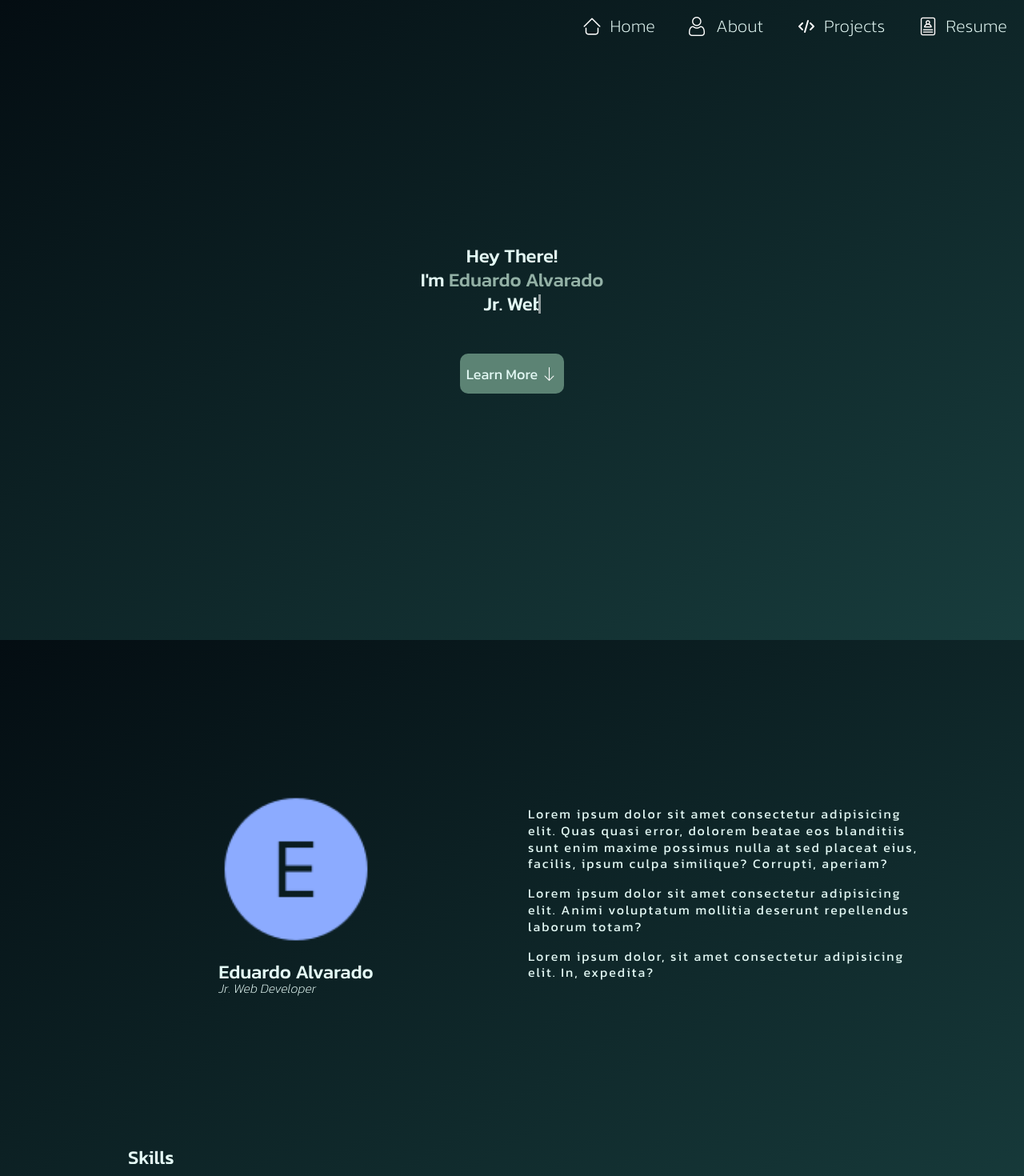
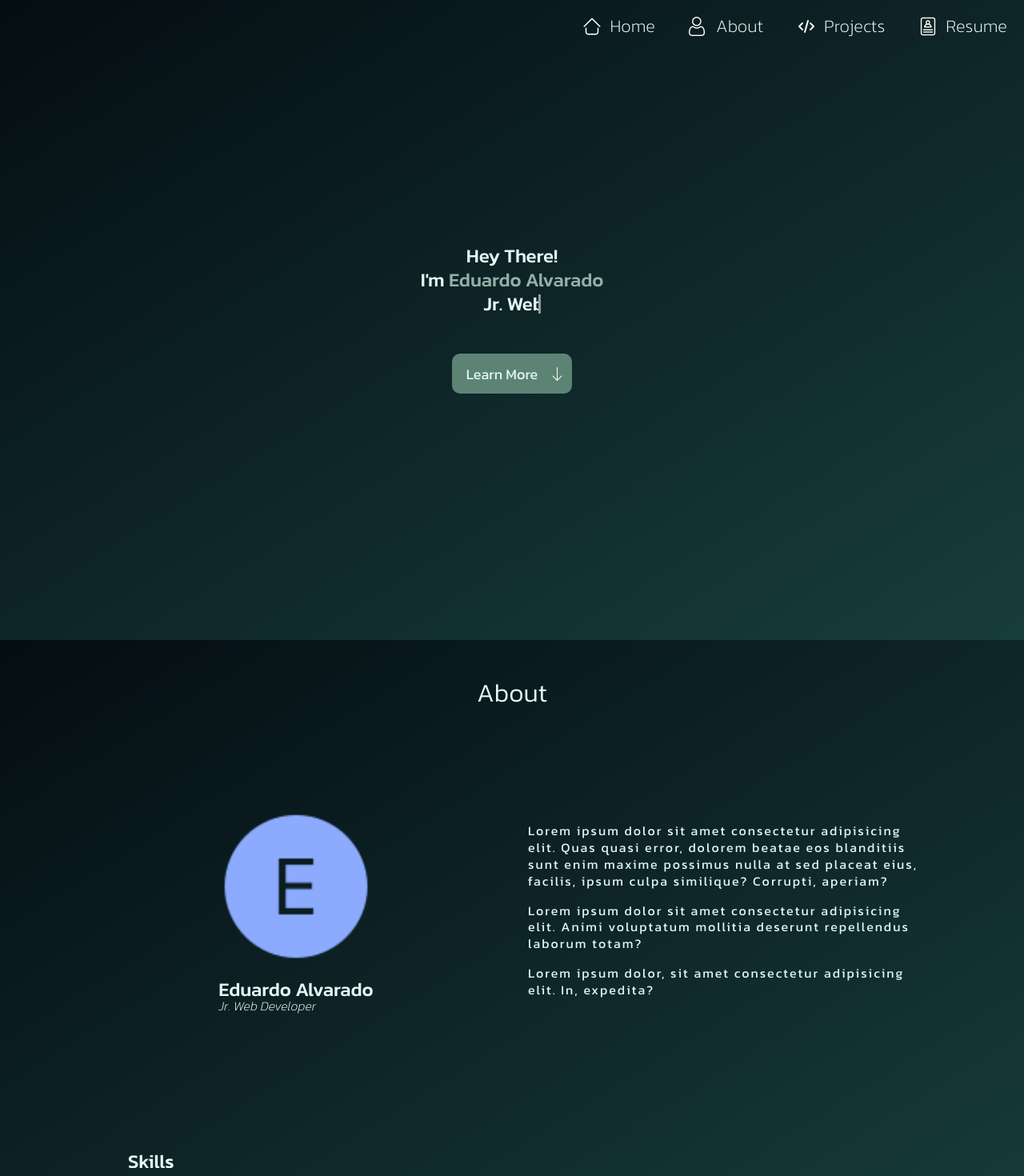
Before and after one commit to ealvara6/portfolio, a React (Vite) app: page / in a window 1280 px wide. Shown: the top 1470 px of the page at 80% size. Built offline with nearby package versions, Linux system fonts and the light colour scheme.

Commit message:
Add section headers

```diff
--- a/src/components/About/About.styles.tsx
+++ b/src/components/About/About.styles.tsx
@@ -9,18 +9,24 @@ export const StyledAbout = styled.div<{ $mobile: boolean }>`
   align-items: center;
   justify-items: center;
   grid-template-columns: 1fr 1fr;
-  grid-template-rows: 2fr 1fr;
+  grid-template-rows: min-content 2fr 1fr;
   height: 100vh;
+
 
   :last-child {
     grid-column: 1 / -1;
-    grid-row: 2;
+    grid-row: 3;
   }
+  `;
+
+export const Header = styled.div`
+  grid-column: 1 / -1;
+  grid-row: 1;
 `;
 
 export const StyledSection = styled.div`
   grid-column: 2;
-  grid-row: 1;
+  grid-row: 2;
   max-width: 500px;
   margin: 0px 20px;
 `;
@@ -30,5 +36,5 @@ export const StyledAvatar = styled.div`
   flex-direction: column;
   gap: 20px;
   grid-column: 1;
-  grid-row: 1;
+  grid-row: 2;
 `;
--- a/src/components/About/About.tsx
+++ b/src/components/About/About.tsx
@@ -1,14 +1,18 @@
 import { useMediaQuery } from 'react-responsive';
-import { StyledAbout } from './About.styles';
+import { Header, StyledAbout } from './About.styles';
 import Avatar from './Avatar';
 import Skills from '../Skills/Skills';
 import Section from './Section';
+import { SectionHeader } from '../Headers';
 
 export default function About() {
   const isMobile = useMediaQuery({ query: '(max-width: 600px)' });
 
   return (
     <StyledAbout $mobile={isMobile} id="about">
+      <Header>
+        <SectionHeader>About</SectionHeader>
+      </Header>
       <Avatar />
       <Section />
       <Skills />
--- a/src/components/Contact/Contact.styles.tsx
+++ b/src/components/Contact/Contact.styles.tsx
@@ -2,18 +2,24 @@ import { styled } from 'styled-components';
 import Button from '../Button';
 
 const StyledContacts = styled.div`
+  box-sizing: border-box;
   display: flex;
   flex-direction: column;
   align-items: center;
   justify-content: center;
-  min-width: 1250px;
   min-height: 460px;
-`;
+  width: 100%;
+  max-width: 570px;
+  padding: 0px 20px;
+  gap: 50px;
+  `;
 
 export const Form = styled.form`
   display: flex;
   flex-direction: column;
   gap: 15px;
+  width: 100%;
+
   div {
     display: flex;
     flex-direction: column;
@@ -22,13 +28,17 @@ export const Form = styled.form`
   }
 `;
 
+export const InputSection = styled.div`
+`;
+
 export const Label = styled.label`
   font-size: 18px;
-`;
+  `;
 
 export const Input = styled.input`
   height: 25px;
-  width: 500px;
+  width: 100%;
+  box-sizing: border-box;
 `;
 
 export const TextArea = styled.textarea`
--- a/src/components/Contact/Contact.tsx
+++ b/src/components/Contact/Contact.tsx
@@ -1,9 +1,9 @@
 import * as EmailValidator from 'email-validator';
 import { useRef, useState } from 'react';
 import emailjs from '@emailjs/browser';
-import Header from '../Headers';
+import Header, { SectionHeader } from '../Headers';
 import StyledContacts, {
-  Form, FormButton, Input, Label, TextArea,
+  Form, FormButton, Input, InputSection, Label, TextArea,
 } from './Contact.styles';
 import Error from '../../styles/Error.styles';
 import Success from '../../styles/Success.styles';
@@ -42,21 +42,21 @@ export default function Contact() {
       {emailSent ? <Success>Email Sent!</Success>
         : (
           <>
-            <Header>CONTACT</Header>
+            <SectionHeader>Contact  </SectionHeader>
             <Form onSubmit={sendEmail} ref={form}>
-              <div>
+              <InputSection>
                 <Label htmlFor="from_email">Email: </Label>
                 {contactError && <Error>Please enter a valid email address</Error>}
                 <Input onChange={(e) => changeEmail(e)} value={email} type="email" name="from_email" id="from_email" />
-              </div>
-              <div>
+              </InputSection>
+              <InputSection>
                 <Label htmlFor="subject">Subject: </Label>
                 <Input type="text" name="subject" id="subject" />
-              </div>
-              <div>
+              </InputSection>
+              <InputSection>
                 <Label htmlFor="message">Message: </Label>
                 <TextArea name="message" id="message" />
-              </div>
+              </InputSection>
               <FormButton>Submit</FormButton>
             </Form>
           </>
--- a/src/components/Headers.tsx
+++ b/src/components/Headers.tsx
@@ -15,4 +15,9 @@ export const Important = styled.span`
   color: ${(props) => props.theme.dark.secondaryLight};
 `;
 
+export const SectionHeader = styled.h1`
+  font-size: 32px;
+  font-weight: 300;
+`;
+
 export default Header;
--- a/src/components/Intro/Intro.styles.tsx
+++ b/src/components/Intro/Intro.styles.tsx
@@ -37,6 +37,7 @@ export const Content = styled.div`
 
 export const AboutButton = styled(AnimatedButton)`
   display: flex;
+  width: 150px;
   div {
     flex-grow: 1;
   }
--- a/src/components/Projects/Projects.tsx
+++ b/src/components/Projects/Projects.tsx
@@ -7,6 +7,7 @@ import Button from '../Button';
 import Line from '../Animations/Animations.styles';
 import Text from '../Text';
 import projects from './projects.json';
+import { SectionHeader } from '../Headers';
 
 export default function Projects() {
   let count = -1;
@@ -41,6 +42,7 @@ export default function Projects() {
 
   return (
     <StyledProjects id="projects">
+      <SectionHeader>Projects</SectionHeader>
       {projectComponents}
     </StyledProjects>
   );
```
